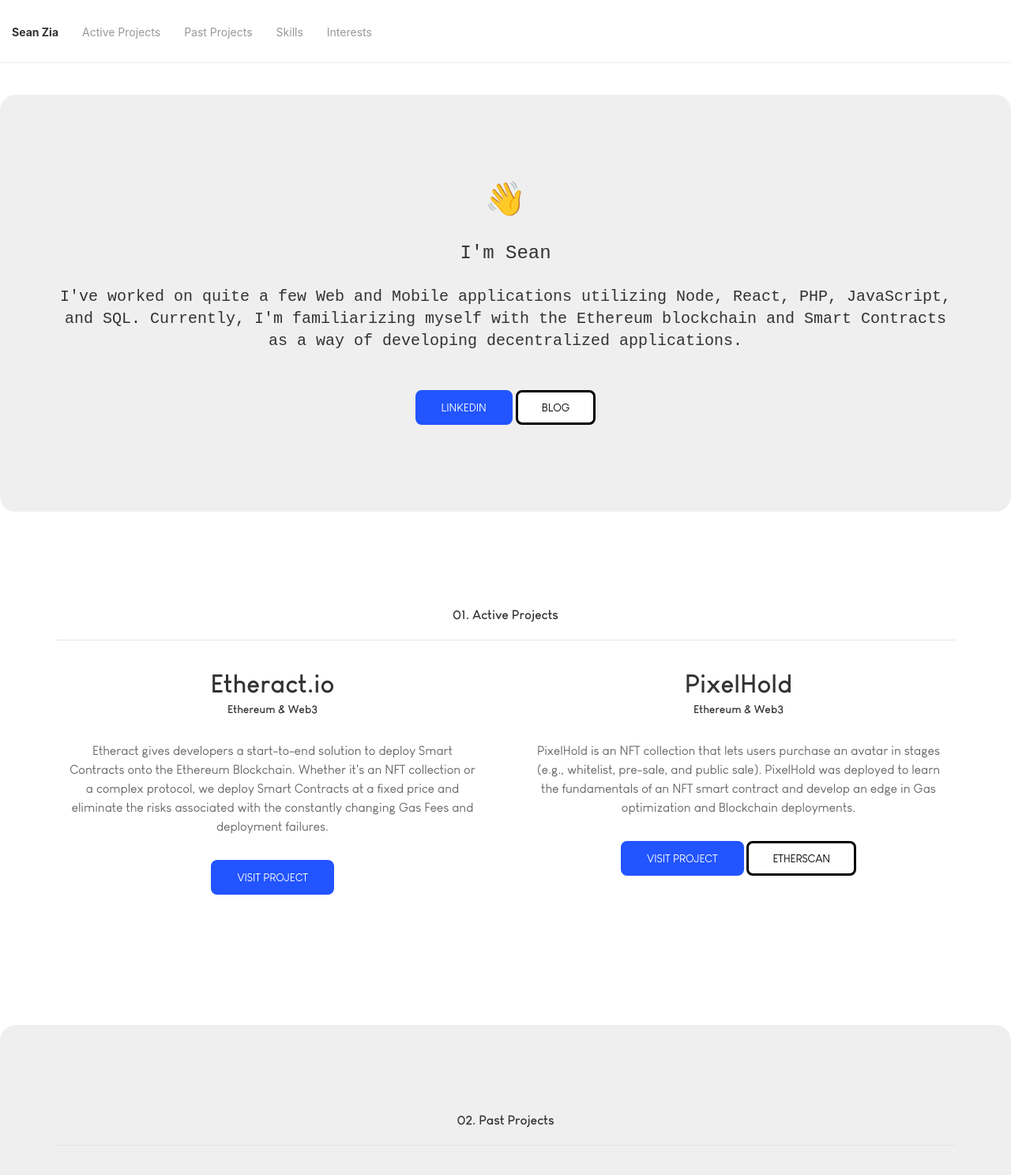
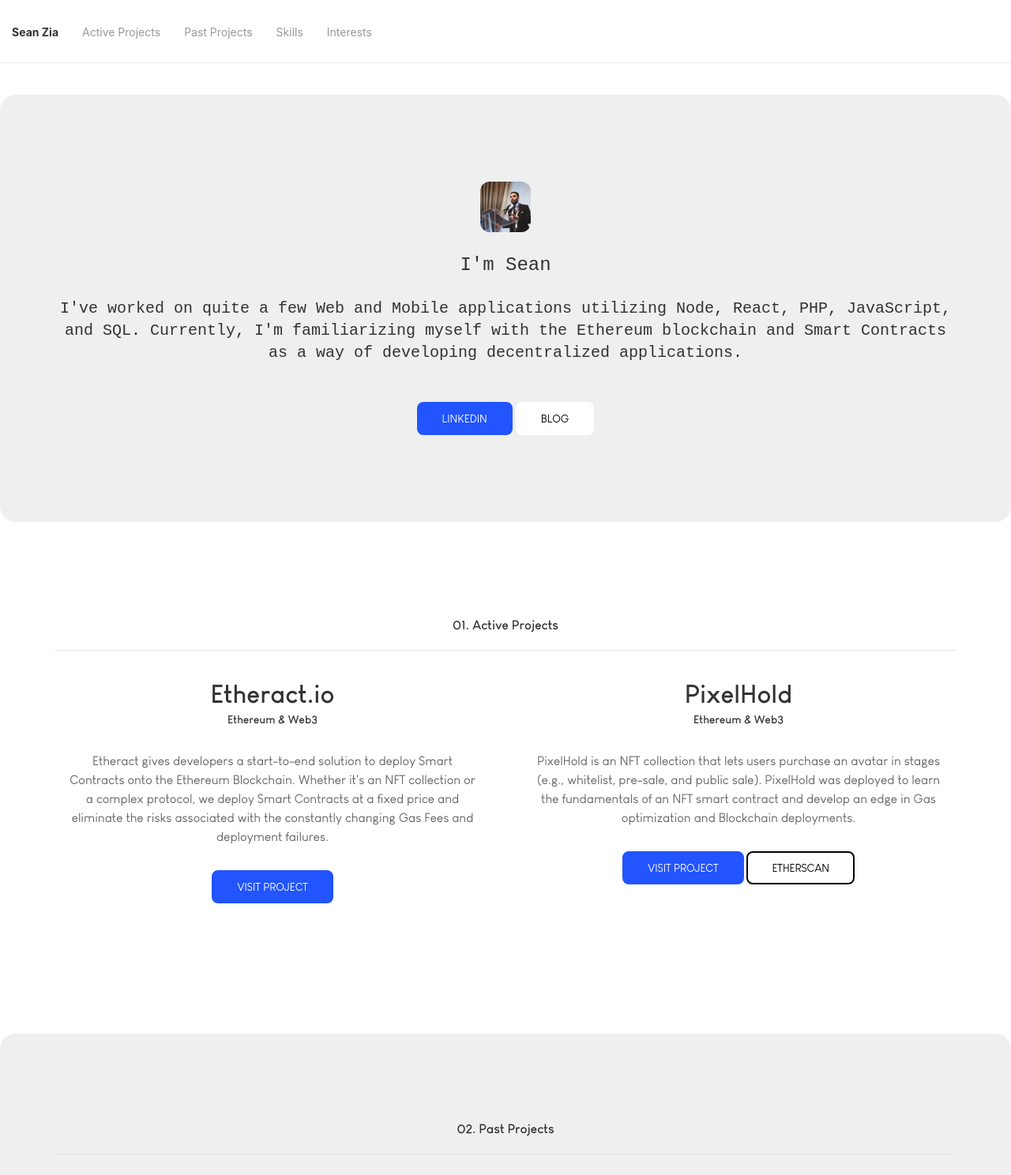
Before and after one commit to seanzia/seanzia.github.io, a plain HTML site: page index.html in a window 1280 px wide. Shown: the top 1488 px of the page at 79% size. Drawn offline with nearby package versions, Linux system fonts and the light colour scheme.

Commit message:
design fixes + content

```diff
--- a/assets/css/style.css
+++ b/assets/css/style.css
@@ -27,10 +27,13 @@ button {
 	color: #222;
 }
 
-.uk-button-primary { background: #2254ff;border: 3px solid #2254ff; }
+.uk-button-default { background: #FFF;color: #000;border: 2px solid #FFF; }
+.uk-button-default:hover { background: #000 !important;color: #FFF !important;border-color: #000 !important; }
+
+.uk-button-primary { background: #2254ff;border: 2px solid #2254ff; }
 .uk-button-primary:hover { background: #000 !important;border-color: #000 !important; }
 
-.uk-button-secondary { background: #FFF;color: #000;border: 3px solid #000; }
+.uk-button-secondary { background: #FFF;color: #000;border: 2px solid #000; }
 .uk-button-secondary:hover { background: #000 !important;color: #FFF !important; }
 
 /*UIKit*/
--- a/index.html
+++ b/index.html
@@ -58,14 +58,14 @@
 
          <div id="past_projects" class="uk-container uk-margin-small uk-padding-large uk-container-large cut-03" style="margin-top: 40px !important;">
             <div class="uk-text-center">
-               <h1 class="uk-margin-remove source-code-font">👋</h1>
+               <img class="uk-rc-img" src="./assets/images/seanzia.png" width="64" style="margin-bottom: 25px;">
                <br/>
                <h3 class="uk-margin-remove source-code-font">I'm Sean</h3>
                <br/>
                <h4 class="uk-margin-remove source-code-font">I've worked on quite a few Web and Mobile applications utilizing Node, React, PHP, JavaScript, and SQL. Currently, I'm familiarizing myself with the Ethereum blockchain and Smart Contracts as a way of developing decentralized applications.</h4>
                <br/><br/>
                <a class="uk-button uk-button-primary" target="_blank" href="https://www.pixelhold.com/">LinkedIn</a>
-               <a class="uk-button uk-button-secondary" target="_blank" href="https://www.seanzia.com/">Blog</a>
+               <a class="uk-button uk-button-default" target="_blank" href="https://www.seanzia.com/">Blog</a>
             </div>
          </div>
 
@@ -119,6 +119,7 @@
                         <ul>
                            <li>PHP back-end using Codeigniter framework and MVC architecture</li>
                            <li>NodeJS to enable real-time exchange of messages between users</li>
+                           <li>MySQL to store user data including (e.g. posts, attachment uploads, voting, etc.)</li>
                            <li><a href="https://expo.dev/" target="_blank">Expo.dev</a> to develop Android and iOS applications</li>
                            <li>Deployed on AWS Linux EC2 with VPC access controls for SSH and internal testing</li>
                            <li>Other AWS services included RDS for Database, S3 for storage, SES for programmatic SMTP emails, and Load Balancers for traffic handling</li>
@@ -354,8 +355,8 @@
                            <br/><br/>
                            <b>Active projects</b>
                         </p>
-                        <a class="uk-button uk-button-primary" href="https://www.pixelhold.com/" target="_blank">PixelHold</a>
-                        <a class="uk-button uk-button-primary" href="https://www.etheract.io/" target="_blank">Etheract</a>
+                        <a class="uk-button uk-button-default" href="https://www.pixelhold.com/" target="_blank">PixelHold</a>
+                        <a class="uk-button uk-button-default" href="https://www.etheract.io/" target="_blank">Etheract</a>
                      </div>
                   </div>
                </div>
```
Also changed, not shown: assets/images/seanzia.png (added).
